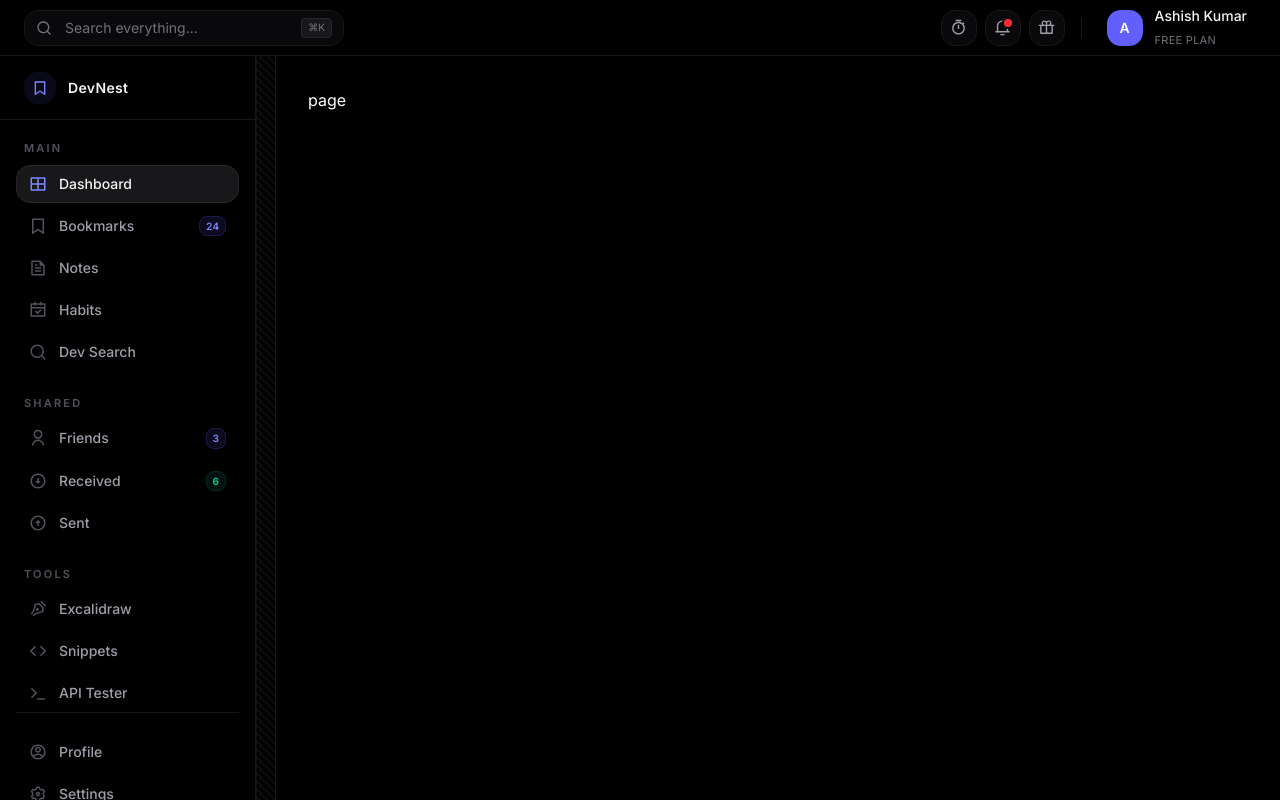
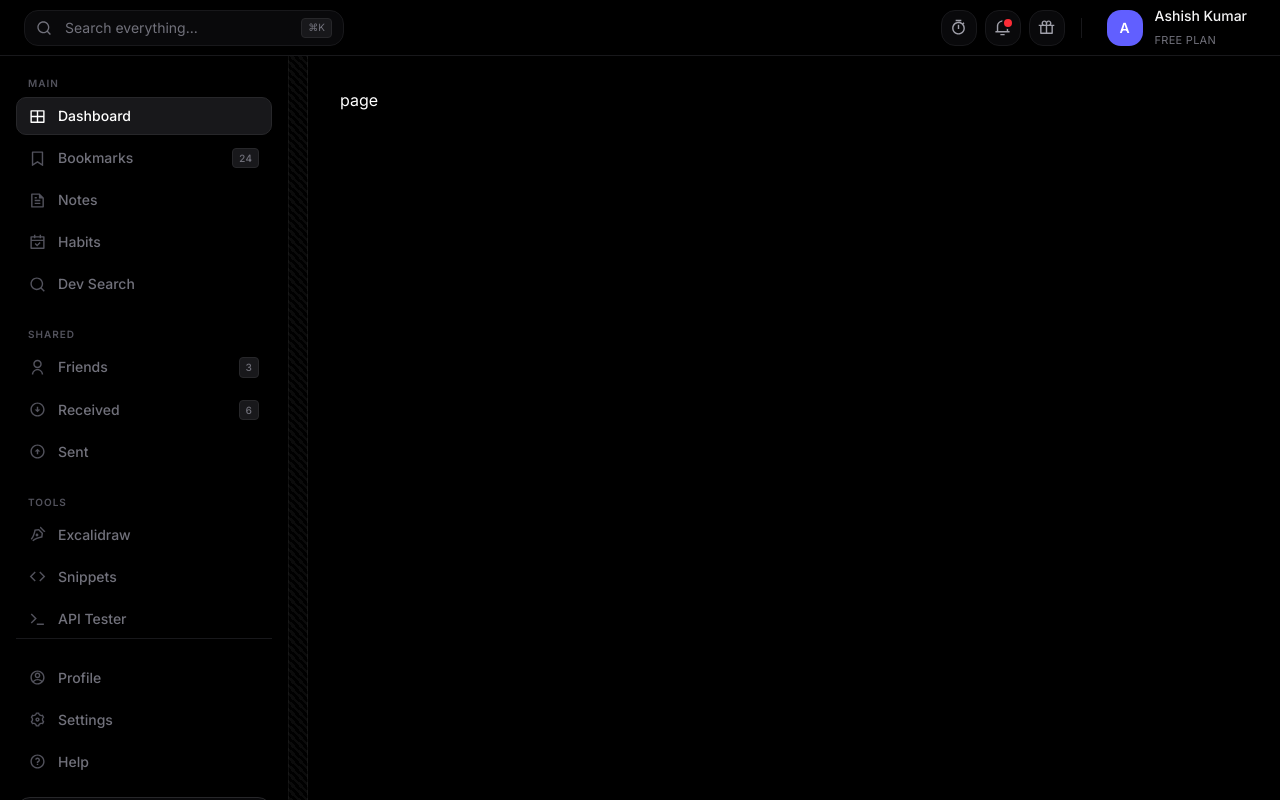
Before and after one commit to codezenashish/ryuk, a Next.js app: page /dashboard in a window 1280 px wide. Built offline with nearby package versions, Linux system fonts and the light colour scheme.

Commit message:
refactor: update navigation UI with dynamic path-based active states and visual refinements

```diff
--- a/src/components/navigation/NavItem.tsx
+++ b/src/components/navigation/NavItem.tsx
@@ -1,4 +1,7 @@
+"use client";
+
 import Link from "next/link";
+import { usePathname } from "next/navigation";
 import { cn } from "@/src/lib/utils";
 import { NavItem as NavItemType } from "./types";
 
@@ -7,34 +10,37 @@ interface Props {
 }
 
 export function NavItem({ item }: Props) {
+  const pathname = usePathname();
+  const isActive = pathname === item.href || pathname.startsWith(item.href + "/");
+
   return (
     <Link
       href={item.href}
       className={cn(
-        "flex items-center gap-3 rounded-xl border px-3 py-2 text-sm font-medium transition-all duration-200",
-        item.active
-          ? "border-zinc-800 bg-zinc-900 text-zinc-100"
-          : "border-transparent text-zinc-400 hover:border-zinc-900 hover:bg-zinc-950 hover:text-zinc-100",
+        "group flex items-center gap-3 rounded-lg border px-3 py-2 text-sm font-medium transition-all duration-150",
+        isActive
+          ? "border-zinc-800 bg-zinc-900 text-white"
+          : "border-transparent text-zinc-500 hover:border-zinc-900 hover:bg-zinc-950 hover:text-zinc-200",
       )}
     >
       <span
         className={cn(
-          "shrink-0",
-          item.active ? "text-indigo-400" : "text-zinc-600",
+          "shrink-0 transition-colors duration-150",
+          isActive ? "text-white" : "text-zinc-600 group-hover:text-zinc-300",
         )}
       >
         {item.icon}
       </span>
 
-      <span className="flex-1">{item.label}</span>
+      <span className="flex-1 truncate">{item.label}</span>
 
       {item.badge && (
         <span
           className={cn(
-            "rounded-md border px-1.5 py-0.5 text-[10px] font-semibold tabular-nums",
-            item.badgeColor === "success"
-              ? "border-emerald-950 bg-emerald-950/40 text-emerald-400"
-              : "border-indigo-950 bg-indigo-950/40 text-indigo-400",
+            "rounded border px-1.5 py-0.5 font-mono text-[10px] tabular-nums",
+            isActive
+              ? "border-zinc-700 bg-zinc-800 text-zinc-300"
+              : "border-zinc-800 bg-zinc-900 text-zinc-500",
           )}
         >
           {item.badge}
--- a/src/components/navigation/NavSection.tsx
+++ b/src/components/navigation/NavSection.tsx
@@ -8,7 +8,7 @@ interface Props {
 export function NavSection({ section }: Props) {
   return (
     <div>
-      <p className="mb-2 px-2 text-[11px] font-semibold uppercase tracking-[0.2em] text-zinc-600">
+      <p className="mb-1.5 px-3 text-[10px] font-semibold uppercase tracking-widest text-zinc-600">
         {section.title}
       </p>
 
--- a/src/components/navigation/Sidebar.tsx
+++ b/src/components/navigation/Sidebar.tsx
@@ -1,7 +1,4 @@
 "use client";
-
-import Link from "next/link";
-import { RiBookmarkLine } from "react-icons/ri";
 
 import { bottomItems, sections } from "./data";
 import { NavItem } from "./NavItem";
@@ -9,22 +6,8 @@ import { NavSection } from "./NavSection";
 
 export default function Sidebar() {
   return (
-    <aside className="flex h-screen w-64 flex-col border-r border-zinc-900 bg-black">
-      {/* Header */}
-      <div className="flex h-16 items-center border-b border-zinc-900 px-6">
-        <Link href="/" className="flex items-center gap-3">
-          <div className="flex h-8 w-8 items-center justify-center rounded-xl bg-indigo-500/10">
-            <RiBookmarkLine className="text-indigo-400" size={16} />
-          </div>
-
-          <span className="text-sm font-semibold tracking-wide text-zinc-100">
-            DevNest
-          </span>
-        </Link>
-      </div>
-
-      {/* Content */}
-      <div className="flex flex-1 flex-col overflow-y-auto px-4 py-5">
+    <aside className="flex h-full w-72 flex-col bg-black">
+      <div className="flex flex-1 flex-col overflow-y-auto px-4 py-5 scrollbar-none">
         <nav className="space-y-6">
           {sections.map((section) => (
             <NavSection key={section.title} section={section} />
@@ -39,7 +22,7 @@ export default function Sidebar() {
             ))}
           </div>
 
-          <button className="mt-4 flex h-10 w-full items-center justify-center rounded-xl bg-indigo-500 text-sm font-semibold text-white transition-opacity hover:opacity-90">
+          <button className="mt-4 flex h-9 w-full items-center justify-center rounded-xl border border-zinc-800 bg-zinc-950 text-xs font-semibold uppercase tracking-wider text-zinc-300 transition-all hover:border-zinc-700 hover:bg-zinc-900 hover:text-white">
             Upgrade to Pro
           </button>
         </div>
--- a/src/components/navigation/data.tsx
+++ b/src/components/navigation/data.tsx
@@ -24,29 +24,28 @@ export const sections: NavSection[] = [
       {
         label: "Dashboard",
         href: "/dashboard",
-        icon: <RiLayoutGridLine size={18} />,
-        active: true,
+        icon: <RiLayoutGridLine size={17} />,
       },
       {
         label: "Bookmarks",
         href: "/bookmarks",
-        icon: <RiBookmarkLine size={18} />,
+        icon: <RiBookmarkLine size={17} />,
         badge: "24",
       },
       {
         label: "Notes",
         href: "/notes",
-        icon: <RiFileTextLine size={18} />,
+        icon: <RiFileTextLine size={17} />,
       },
       {
         label: "Habits",
         href: "/habits",
-        icon: <RiCalendarCheckLine size={18} />,
+        icon: <RiCalendarCheckLine size={17} />,
       },
       {
         label: "Dev Search",
         href: "/search",
-        icon: <RiSearchLine size={18} />,
+        icon: <RiSearchLine size={17} />,
       },
     ],
   },
@@ -56,20 +55,19 @@ export const sections: NavSection[] = [
       {
         label: "Friends",
         href: "/friends",
-        icon: <RiUserLine size={18} />,
+        icon: <RiUserLine size={17} />,
         badge: "3",
       },
       {
         label: "Received",
         href: "/received",
-        icon: <RiArrowDownCircleLine size={18} />,
+        icon: <RiArrowDownCircleLine size={17} />,
         badge: "6",
-        badgeColor: "success",
       },
       {
         label: "Sent",
         href: "/sent",
-        icon: <RiArrowUpCircleLine size={18} />,
+        icon: <RiArrowUpCircleLine size={17} />,
       },
     ],
   },
@@ -79,17 +77,17 @@ export const sections: NavSection[] = [
       {
         label: "Excalidraw",
         href: "/excalidraw",
-        icon: <RiPenNibLine size={18} />,
+        icon: <RiPenNibLine size={17} />,
       },
       {
         label: "Snippets",
         href: "/snippets",
-        icon: <RiCodeLine size={18} />,
+        icon: <RiCodeLine size={17} />,
       },
       {
         label: "API Tester",
         href: "/api-tester",
-        icon: <RiTerminalLine size={18} />,
+        icon: <RiTerminalLine size={17} />,
       },
     ],
   },
@@ -99,16 +97,16 @@ export const bottomItems: NavItem[] = [
   {
     label: "Profile",
     href: "/profile",
-    icon: <RiAccountCircleLine size={18} />,
+    icon: <RiAccountCircleLine size={17} />,
   },
   {
     label: "Settings",
     href: "/settings",
-    icon: <RiSettings3Line size={18} />,
+    icon: <RiSettings3Line size={17} />,
   },
   {
     label: "Help",
     href: "/help",
-    icon: <RiQuestionLine size={18} />,
+    icon: <RiQuestionLine size={17} />,
   },
 ];
--- a/src/components/navigation/types.ts
+++ b/src/components/navigation/types.ts
@@ -4,9 +4,7 @@ export interface NavItem {
   label: string;
   href: string;
   icon: ReactNode;
-  active?: boolean;
   badge?: string;
-  badgeColor?: "default" | "success";
 }
 
 export interface NavSection {
```
